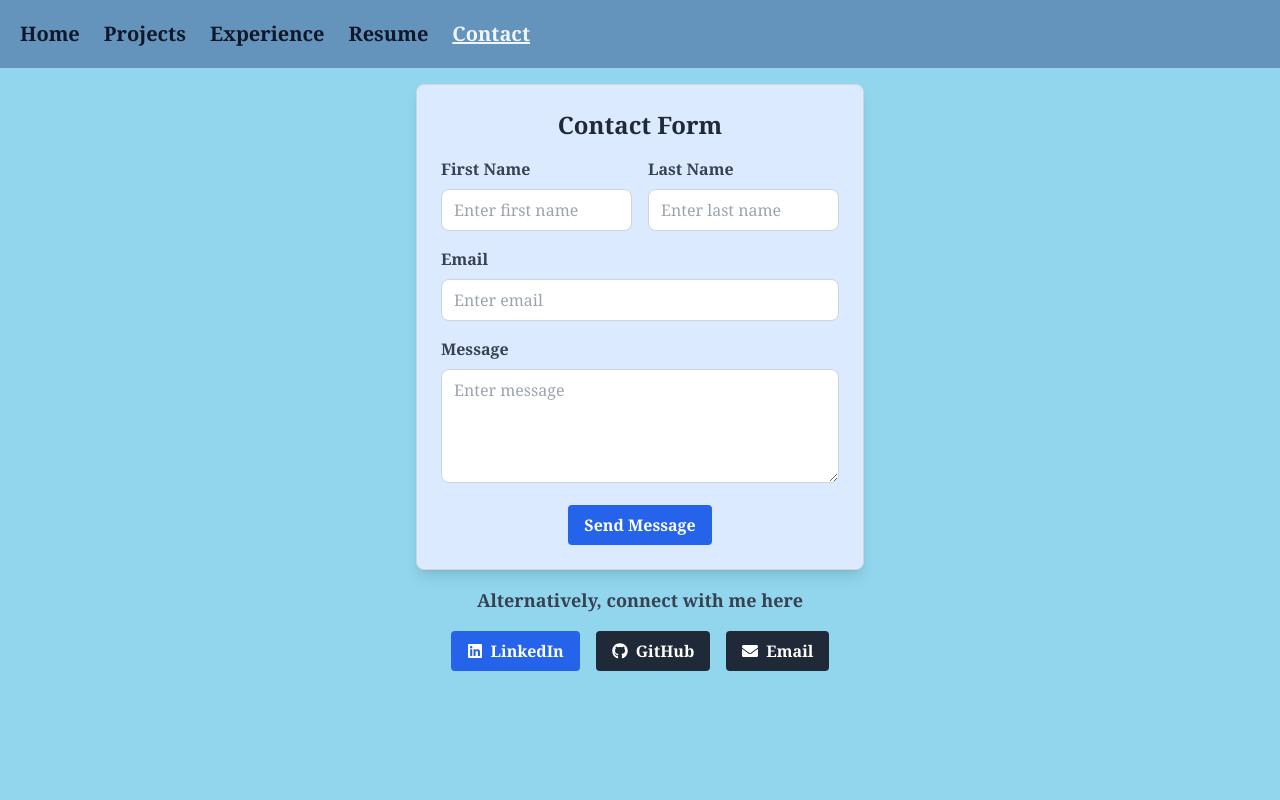
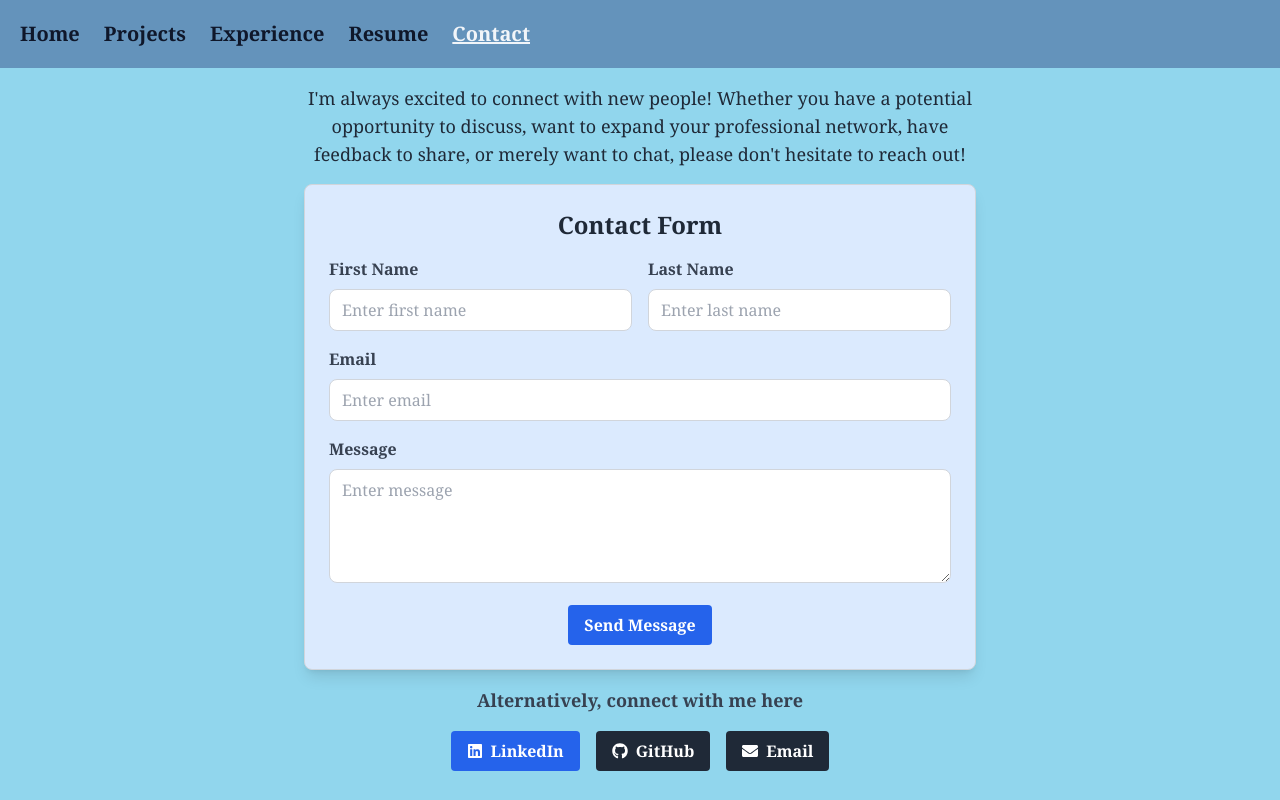
Before and after one commit to waffy1901/personalWebsite, a React (Create React App) app in the folder src/: page /Contact in a window 1280 px wide. Built offline with nearby package versions, Linux system fonts and the light colour scheme.

Commit message:
Updated resume, contact page, experience page, and resume page

```diff
--- a/src/src/components/ContactForm.jsx
+++ b/src/src/components/ContactForm.jsx
@@ -7,7 +7,7 @@ function ContactForm() {
     return <p className="text-xl text-green-600 font-bold text-center mb-4">Thank you for your message! I will reach out as soon as possible!</p>
   }
   return (
-    <div className="w-full max-w-md mx-auto border border-gray-300 rounded-lg p-6 mb-8 shadow-lg bg-blue-100">
+    <div className="w-full max-w-md md:max-w-2xl mx-auto border border-gray-300 rounded-lg p-6 mb-8 shadow-lg bg-blue-100">
       <h2 className="text-2xl font-bold mb-4 text-gray-800 text-center">Contact Form</h2>
       <form onSubmit={handleSubmit}>
         <div className="flex flex-col sm:flex-row mb-4 space-y-4 sm:space-y-0 sm:space-x-4">
--- a/src/src/pages/Contact.jsx
+++ b/src/src/pages/Contact.jsx
@@ -6,6 +6,9 @@ function Contact() {
     return (
         <div className="bg-[#02A8DA] bg-opacity-40 min-h-screen">
           <div className='flex flex-col items-center p-4 font-cambria'>
+              <p className="text-lg text-gray-800 mb-4 max-w-2xl text-center">
+                  I'm always excited to connect with new people! Whether you have a potential opportunity to discuss, want to expand your professional network, have feedback to share, or merely want to chat, please don't hesitate to reach out!
+              </p>
               <div className="w-full flex justify-center">
                   <ContactForm />
               </div>
--- a/src/src/pages/Experience.jsx
+++ b/src/src/pages/Experience.jsx
@@ -64,7 +64,7 @@ function Experience() {
       bullets: [
         "Optimized the efficiency of configuring 40,000+ registers across 2,300 stores by 90%, in collaboration with 2 interns.",
         "Truncated the maximum deployment time of updates to registers from 24+ hours to 30 minutes, leveraging the HttpClient and Flow Java libraries to streamline the retrieval of polymorphic external configurations.",
-        "Collaborated with cross-functional teams, including the UI/UX team, to design and construct user interface components for a new configuration process - utilizing React, Next.js, and TypeScript."
+        "Collaborated with cross-functional teams, including the UI/UX team, designing and constructing user interface components for a new configuration process - utilizing React, Next.js, and TypeScript."
       ],
       logo: hdLogo,
       color: "bg-[#FFA500]"
@@ -91,6 +91,7 @@ function Experience() {
       date: "September 2024 - Present",
       bullets: [
         "Reducing page load times by ∼35% via transforming a multi-page credit card website into a React-based single-page application, streamlining card wallet management and adding a card removal feature for authenticated users.",
+        "Implementing a cart page for a React Native grocery application, allowing users to add/remove items, adjust quantities, and view real-time total cost calculations based on cart contents."
       ],
       logo: fintechGTLogo,
       color: "bg-[#FFD700] bg-opacity-70"
@@ -104,7 +105,7 @@ function Experience() {
         "Oversaw a team of 6 to automate the reconciliation of case counts for infectious diseases between 50 state health departments and the CDC, alongside doubling as a full-stack software developer.",
         "Utilized Python to compare state health department and CDC data, highlighting any discrepancies between the two datasets, saving 5000+ hours of manual reconciliation annually.",
         "Leveraged React to visualize discrepancy statistics and disease-specific data, along with implementing an interactive discrepancy table filtering feature based on selected statistics.",
-        "Procured feedback from CDC computer scientists and representatives from 25+ state health departments via application demonstrations and integrated suggested modifications.",
+        "Procured feedback from CDC computer scientists and representatives from 25+ state health departments via application demonstrations and integrated the suggested modifications.",
         "Employed FastAPI to develop an endpoint for fetching discrepancy report statistics from a SQLite statistics table.",
         "Facilitated weekly team meetings, drove timely completion of tasks, ensured consistent team participation, and adhered to stringent deadlines under an agile framework.",
         "Constructed technical diagrams/documentation (Lo-Fi & Hi-Fi Prototypes, User Research, Minimum Marketable Features, Story Mapping, UX Report, and Detailed Design) to aid the development process.",
--- a/src/src/pages/Resume.jsx
+++ b/src/src/pages/Resume.jsx
@@ -9,8 +9,8 @@ function Resume() {
   const defaultLayoutPluginInstance = defaultLayoutPlugin()
 
   return (
-    <div className="p-8 bg-[#02A8DA] bg-opacity-25">
-      <div className="flex justify-center mb-4">
+    <div className="flex flex-col min-h-screen bg-[#02A8DA] bg-opacity-25">
+      <div className="flex justify-center p-6">
         <a
           href="/waffyAhmedResume.pdf"
           download
@@ -20,7 +20,7 @@ function Resume() {
           Download PDF
         </a>
       </div>
-      <div className="max-w-2xl mx-auto bg-[#02A8DA] bg-opacity-25">
+      <div className="flex-grow max-w-2xl mx-auto w-full bg-[#02A8DA] bg-opacity-25">
         <Worker workerUrl={`https://unpkg.com/pdfjs-dist@3.11.174/build/pdf.worker.min.js`}>
           <Viewer
             fileUrl="/waffyAhmedResume.pdf"
```
Also changed, not shown: 1 other file (tests, documents, lock files or other folders).
